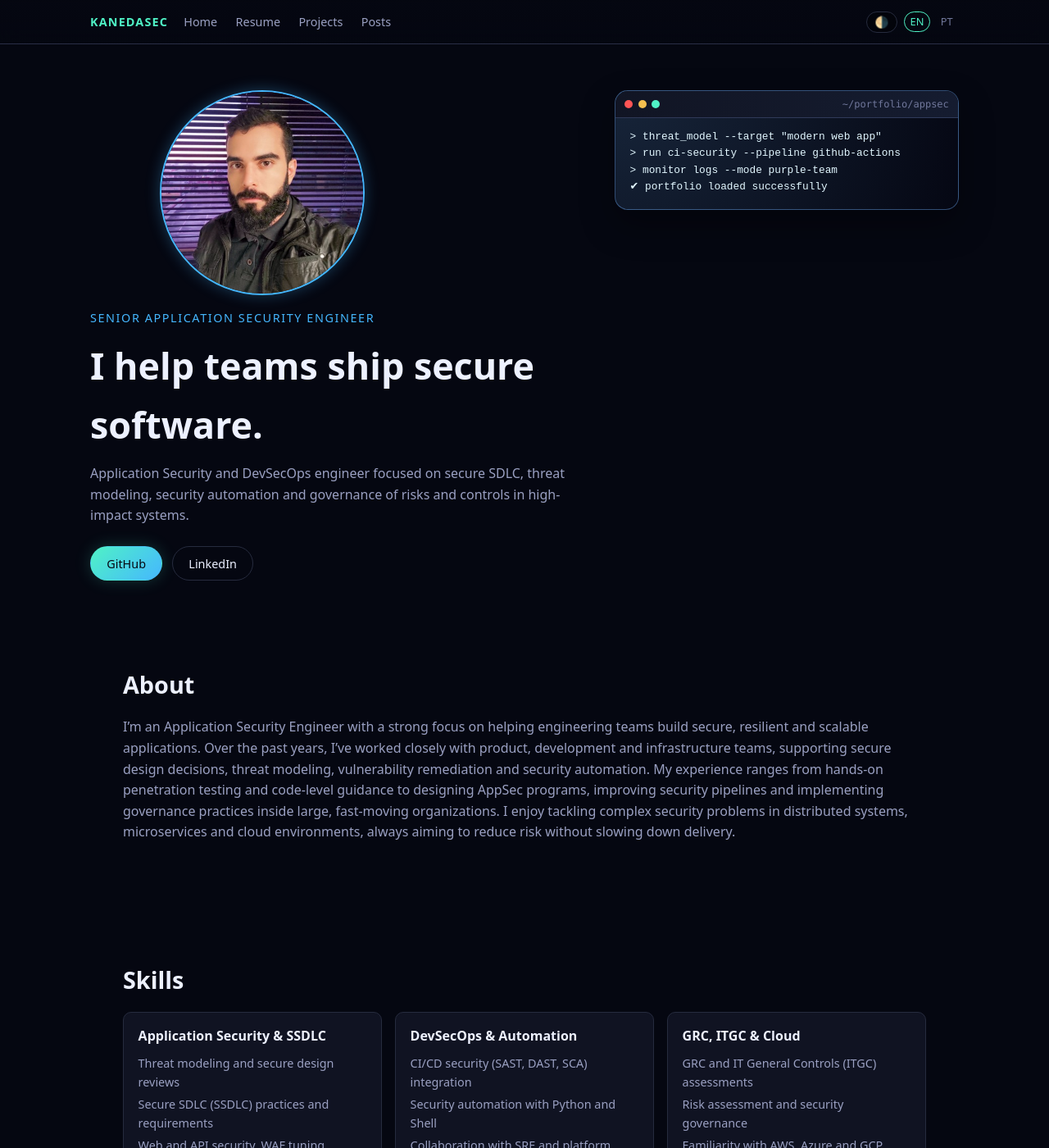
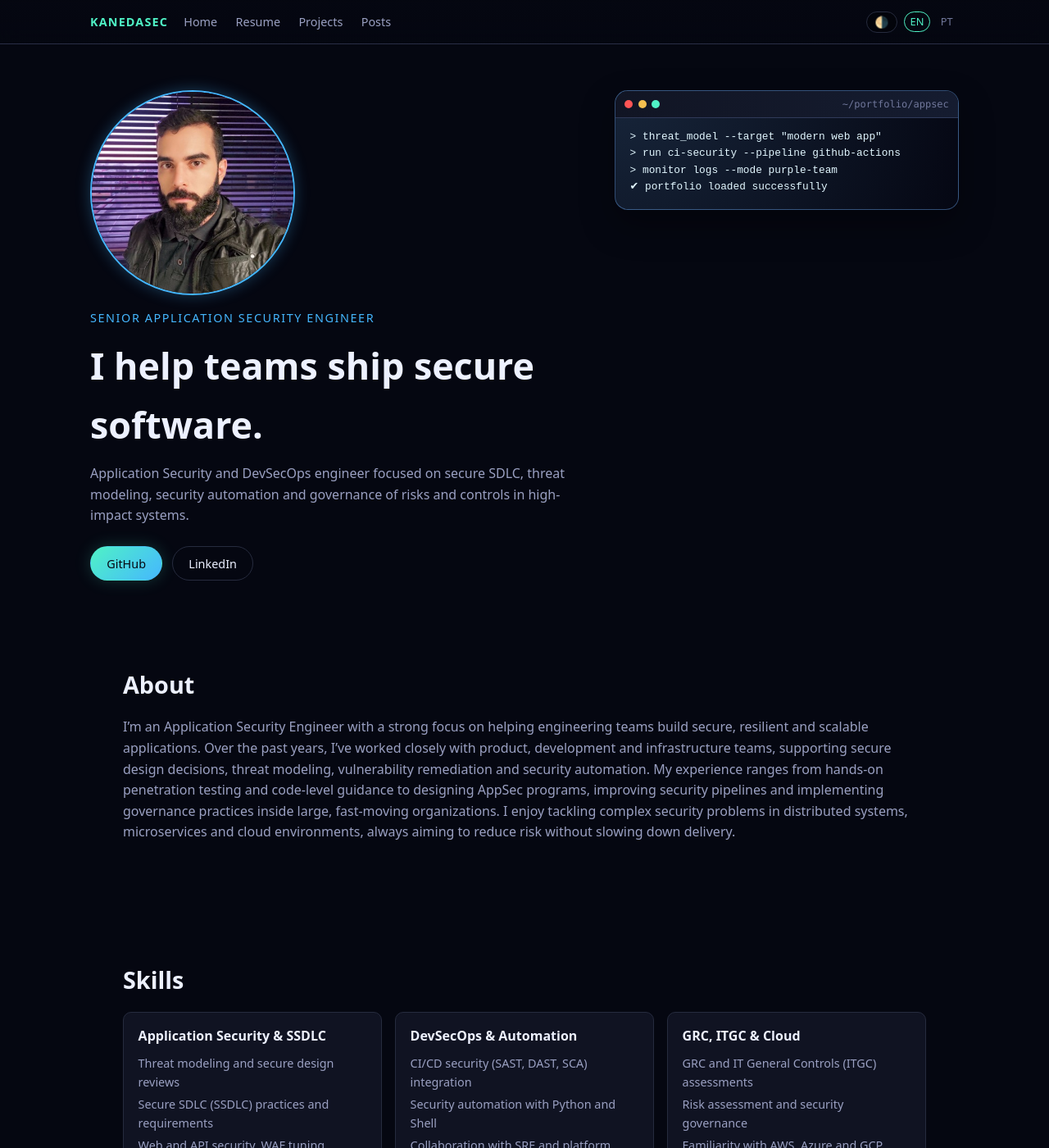
Before and after one commit to kanedasec/kanedasec.github.io, a Jekyll site: the page built from index.md, in a window 1280 px wide and 1400 px high. Shown: the whole window at 82% size. Built offline with Jekyll 4.4.1, drawn with Linux system fonts in a browser that asks for light colours.

Commit message:
posts update

```diff
--- a/assets/css/main.css
+++ b/assets/css/main.css
@@ -786,7 +786,6 @@ a:hover {
   overflow: hidden;
   border: 2px solid var(--accent-secondary);
   box-shadow: 0 0 18px rgba(69, 183, 255, 0.3);
-  margin-left: 85px;
 }
 
 .hero__avatar-img {
```
